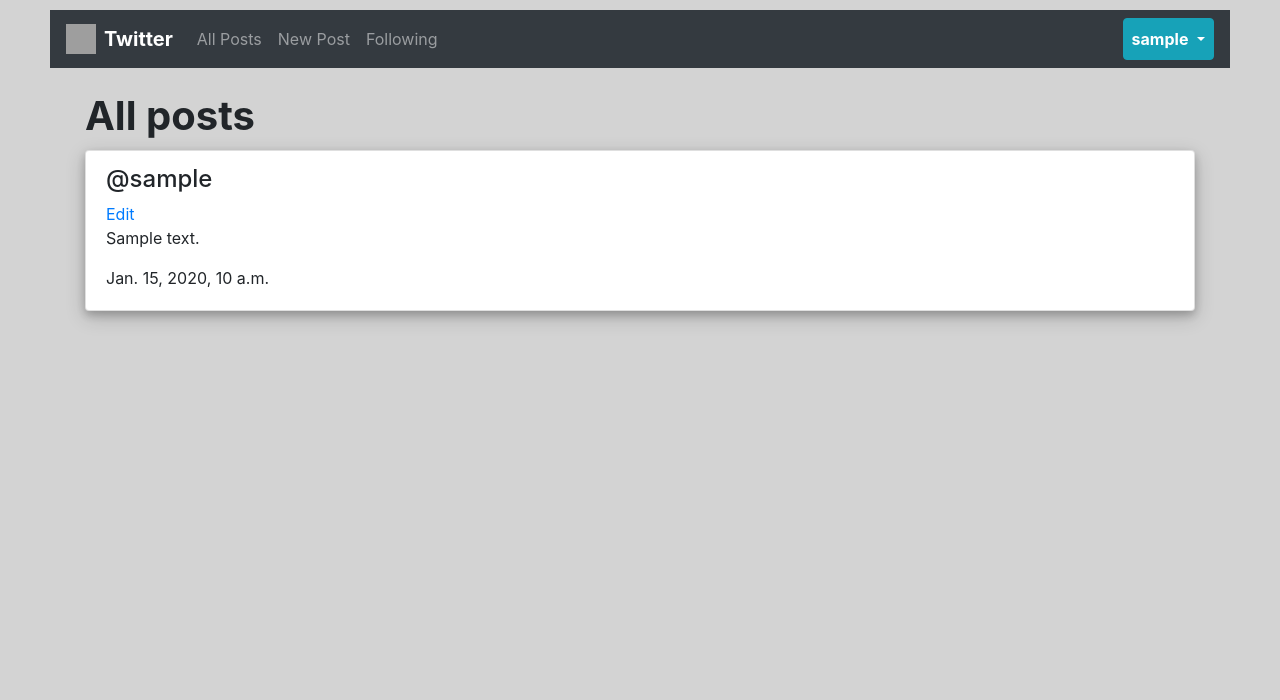
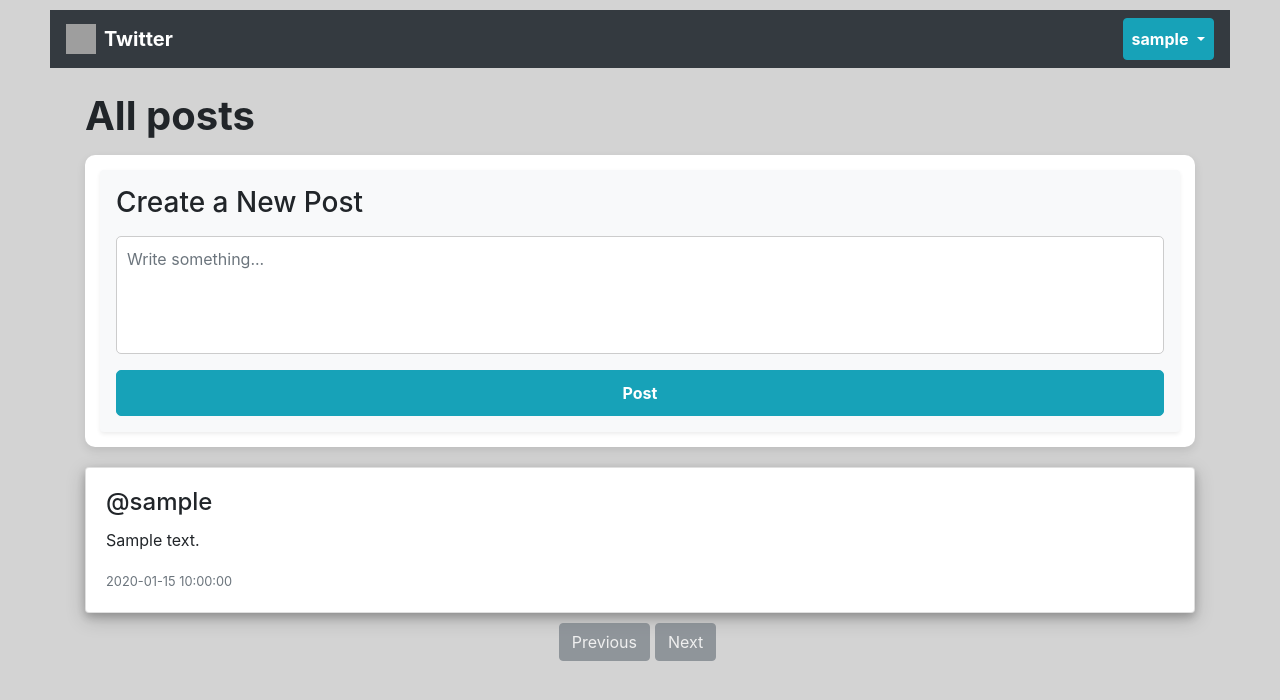
Before and after one commit to erlanakbaraliev/Social-Network, a Django app: page / in a window 1280 px wide. Shown: the top 700 px of the page. Run offline with Django 3.2, Linux system fonts and the light colour scheme; a user stored in the database is signed in; tables that the repository leaves empty hold one stand-in row (values such as "Sample post"); some libraries are stand-ins or nearby versions; grey boxes are pictures that could not be loaded.

Commit message:
Completed: New Post, All posts, Profile page partially, Pagination, SPA, Docker, PostreSQL, API development. Remaining: Profile page followers and following views, Profile image, Profile style, Edit post, like and unlike, follow, search tweets, users, go to users profile when clicked on username

```diff
--- a/network/admin.py
+++ b/network/admin.py
@@ -4,3 +4,4 @@ from network.models import *
 
 admin.site.register(User)
 admin.site.register(Post)
+admin.site.register(Follow)
--- a/network/static/network/script.js
+++ b/network/static/network/script.js
@@ -1,3 +1,189 @@
+// window.onpopstate = function(event) {
+//     if (event.state) {
+//         const state = event.state;
+//         // Determine which view to load based on state.view
+//         if (state.view === "allposts") {
+//             loadView("#allpostsView");
+//             displayPage(state.page || 1);
+//         } else if (state.view === "profile") {
+//             loadView("#profileView");
+//             displayProfile(state.username, state.page || 1);
+//         }
+//     }
+// };
+
+
 document.addEventListener("DOMContentLoaded", ()=>{
+    setupNavigation()
+    loadView("#allpostsView")
+    setupAllPostsPagination()
+})
 
-})
+function setupNavigation() {
+    const navigation = {
+      '#allposts': () => {
+        loadView('#allpostsView')
+
+        // history.pushState({view: "allposts", page: 1}, "", "")
+        displayPage(1)
+    },
+      '#profile': () => {
+        loadView('#profileView')
+
+        const profileButton = document.querySelector('#profile');
+        const username = profileButton ? profileButton.dataset.username : null;
+        if(username) {
+            // history.pushState({ view: "profile", username: username, page: 1 }, "", `profile/${username}?page=1`);
+            setupProfilePagination(username)
+        }
+    },
+      '#following': () => {
+        loadView("#followingView")
+    },
+      '#followers': () => {
+        loadView("#followersView")
+      }
+    };
+
+    Object.entries(navigation).forEach(([selector, handlers]) => {
+      const viewButton = document.querySelector(selector);
+      if (viewButton) {
+        viewButton.addEventListener('click', (event) => {
+          event.preventDefault();
+          handlers()
+        });
+      }
+    });
+}
+
+function loadView(viewId) {
+    ['#allpostsView', '#profileView','#followingView', "#followersView"].forEach(id => {
+        const div = document.querySelector(id)
+        if(div) {
+            div.style.display = id === viewId ? 'block' : 'none';
+        }
+      });
+}
+
+function setupAllPostsPagination() {
+    const prevButton = document.querySelector("#all-prev");
+    const nextButton = document.querySelector("#all-next");
+    let pageNumber = 1;
+
+    // Load initial page
+    displayPage(pageNumber);
+
+    // Handle Previous button click
+    prevButton.addEventListener('click', (event) => {
+        event.preventDefault();
+        if (pageNumber > 1) {
+            pageNumber--;
+            displayPage(pageNumber);
+        }
+    });
+
+    // Handle Next button click
+    nextButton.addEventListener('click', (event) => {
+        event.preventDefault();
+        pageNumber++;
+        displayPage(pageNumber);
+    });
+}
+
+function displayPage(pageID) {
+    fetch(`page/${pageID}`)
+    .then(response => response.json())
+    .then(data => {
+        if (data.error) {
+            console.log(`PageID: ${pageID}`)
+            console.error(data.error);
+            return;
+        }
+        // Render the posts on the page
+        renderPosts(data.posts, "#posts");
+
+        // Get pagination buttons
+        const prevButton = document.querySelector("#all-prev");
+        const nextButton = document.querySelector("#all-next");
+
+        // Enable/disable Previous button
+        prevButton.disabled = !data.has_previous;
+        nextButton.disabled = !data.has_next;
+    })
+    .catch(error => console.error("Error fetching page:", error));
+}
+
+function setupProfilePagination(username) {
+    const prevButton = document.querySelector("#profile-prev");
+    const nextButton = document.querySelector("#profile-next");
+    let profilePageNumber = 1;
+
+    displayProfile(username, profilePageNumber);
+
+    prevButton.addEventListener('click', (event) => {
+        event.preventDefault();
+        if (profilePageNumber > 1) {
+            profilePageNumber--;
+            displayProfile(username, profilePageNumber);
+        }
+    });
+
+    nextButton.addEventListener('click', (event) => {
+        event.preventDefault();
+        profilePageNumber++;
+        displayProfile(username, profilePageNumber);
+    });
+}
+
+function displayProfile(username, page=1) {
+    fetch(`profile/${username}?page=${page}`)
+    .then(response => response.json())
+    .then(data => {
+        // Render profile posts into the #profilePosts container
+        renderPosts(data.posts, "#profilePosts");
+        setupFollow(data.followed, data.followers)
+
+
+        // Optionally, update the pagination buttons’ disabled state
+        const prevButton = document.querySelector("#profile-prev");
+        const nextButton = document.querySelector("#profile-next");
+        prevButton.disabled = !data.has_previous;
+        nextButton.disabled = !data.has_next;
+    })
+    .catch(error => console.error("Error fetching profile:", error));
+}
+
+function renderPosts(posts, divID) {
+    const postsDiv = document.querySelector(`${divID}`);
+    postsDiv.innerHTML = "";  // Clear current posts
+
+    posts.forEach(post => {
+        const postEl = document.createElement("div");
+        postEl.className = "card";
+        postEl.innerHTML = `
+            <div class="card-body">
+                <h4 class="card-title">@${post.user}</h4>
+                <p class="card-text">${post.content.replace(/\n/g, '<br>')}</p>
+                <p class="card-text"><small class="text-muted">${post.timedate}</small></p>
+            </div>
+        `;
+        postsDiv.appendChild(postEl);
+    });
+}
+
+function setupFollow(followed, followers) {
+    renderFollow(followed.length, followers.length)
+
+    // document.querySelector("#following").addEventListener('click', (event)=>{
+
+    // })
+    // document.querySelector("#followers").addEventListener('click', (event)=>{
+    //     console.log("Followers clicked")
+    // })
+
+}
+
+function renderFollow(followedCount, followersCount) {
+    document.querySelector("#following").textContent = `Following: ${followedCount}`
+    document.querySelector("#followers").textContent = `Followers: ${followersCount}`
+}
--- a/network/static/network/styles.css
+++ b/network/static/network/styles.css
@@ -1,11 +1,29 @@
-/* #allpostsview #allpostsviewSub #newpostdiv {
-    border-style: ridge;
+#allpostsView #newpostView {
+    border-radius: 10px;
+    padding: 15px;
+    margin-top: 15px;
+    box-shadow: 0 4px 10px rgba(0, 0, 0, 0.1);
+    background-color: #fff;
+    margin-left: auto;
+    margin-right: auto;
+}
+
+#allpostsView #newpostView textarea {
+    width: 100%;
+    border-radius: 5px;
     padding: 10px;
-    margin-top: 10px;
-} */
-/* #allpostsview #allpostsviewSub #newpostdiv textarea {
-    width: 100%;
-} */
+    border: 1px solid #ccc;
+    resize: none;
+    font-size: 16px;
+}
+
+#allpostsView #newpostView button {
+    border-radius: 5px;
+    font-size: 16px;
+    padding: 10px;
+    font-weight: bold;
+}
+
 
 body {
     margin-left: 50px;
@@ -14,11 +32,20 @@ body {
     background-color: lightgray;
 }
 
-#allpostsview {
+#allpostsView, #pagination {
     margin-top: 10px;
 }
 
-#allpostsview .card {
+#allpostsView #posts .card, #profileView #profilePosts .card{
     box-shadow: 0 4px 8px 0 rgba(0, 0, 0, 0.2), 0 6px 20px 0 rgba(0, 0, 0, 0.19);
-    margin-top: 10px;
+    margin-top: 20px;
 }
+
+#allpostsView #pagination, #profileView #pagination {
+    display: flex;
+    justify-content: center;
+}
+
+#pagination .pagination .page-item {
+    margin-right: 5px;
+}
--- a/network/templates/network/index.html
+++ b/network/templates/network/index.html
@@ -1,32 +1,67 @@
 {% extends "network/layout.html" %}
 
 {% block body %}
-    <div id="allpostsview">
+    <div id="allpostsView">
         <h1><strong>All posts</strong></h1>
-        <!-- <div id="newpostdiv">
-            {% if request.user.is_authenticated %}
-                <form action="{% url 'newpost' %}" method="POST">
+
+        {% if user.is_authenticated %}
+            <div id="newpostView">
+                <!-- <h1>New post</h1> -->
+                <form action="{% url 'newpost' %}" method="POST" class="p-3 rounded shadow-sm bg-light">
                     {% csrf_token %}
-                    <h3>New Post</h3>
-                    <textarea required name="content"></textarea>
-                    <button type="submit" class="btn-primary">POST</button>
+                    <h3 class="mb-3">Create a New Post</h3>
+
+                    <div class="form-group">
+                        <textarea class="form-control" name="content" rows="4" placeholder="Write something..." required></textarea>
+                    </div>
+
+                    <button type="submit" class="btn btn-info btn-block">Post</button>
                 </form>
-            {% endif %}
-        </div> -->
+            </div>
+        {% endif %}
 
-        {% for post in posts %}
-            <div class="card">
-                <div class="card-body">
-                    <h4 class="card-subtitle mb-2 text-body-secondary">@{{ post.user }}</h3>
-                    <a href="#">Edit</a>
-                    <p class="card-text">{{ post.content }}</p>
-                    <p class="card-text">{{ post.timedate }}</p>
-                </div>
+        <div id="posts">
+        </div>
+
+        <div id="pagination">
+            <nav aria-label="Page navigation example">
+                <ul class="pagination">
+                    <li class="page-item"><button class="btn btn-secondary" id="all-prev">Previous</button></li>
+                    <li class="page-item"><button class="btn btn-secondary" id="all-next">Next</button></li>
+                </ul>
+            </nav>
+        </div>
+    </div>
+    {% if user.is_authenticated %}
+
+        <div id="profileView">
+            <h1><strong>Profile</strong></h1>
+
+            <div id="followView">
+                <a class="btn btn-info" href="#" id="following"></a>
+                <a class="btn btn-info" href="#" id="followers"></a>
             </div>
-        {% endfor %}
-    </div>
 
-    <div id="followingview">
-        <!-- <h1>Following users</h1> -->
-    </div>
+            <div id="profilePosts"></div>
+
+            <div id="pagination">
+                <nav aria-label="Page navigation example">
+                    <ul class="pagination">
+                        <li class="page-item"><button class="btn btn-secondary" id="profile-prev">Previous</button></li>
+                        <li class="page-item"><button class="btn btn-secondary" id="profile-next">Next</button></li>
+                    </ul>
+                </nav>
+            </div>
+        </div>
+
+        <div id="followingView">
+            <h1><strong>Following</strong></h1>
+        </div>
+
+        <div id="followersView">
+            <h1><strong>Followers</strong></h1>
+        </div>
+
+    {% endif %}
+
 {% endblock %}
--- a/network/templates/network/layout.html
+++ b/network/templates/network/layout.html
@@ -18,7 +18,7 @@
     </head>
     <body>
         <nav class="navbar navbar-expand-lg navbar-dark bg-dark">
-            <a class="navbar-brand d-flex align-items-center" href="{% url 'index' %}">
+            <a class="navbar-brand d-flex align-items-center" href="{% url 'index' %}" id="allposts">
                 <img src="https://th.bing.com/th/id/R.1fcdfa46f0d86204197199f44c2f2a04?rik=FP5HsWTgkt%2bGuQ&pid=ImgRaw&r=0" width="30" height="30" class="d-inline-block align-top mr-2" alt="Logo">
                 <strong>Twitter</strong>
             </a>
@@ -29,20 +29,6 @@
             </button>
 
             <div class="collapse navbar-collapse" id="navbarNav">
-                <ul class="navbar-nav">
-                    <li class="nav-item">
-                        <a class="nav-link" href="{% url 'index' %}">All Posts</a>
-                    </li>
-                    {% if user.is_authenticated %}
-                        <li class="nav-item">
-                            <a class="nav-link" href="#">New Post</a>
-                        </li>
-                        <li class="nav-item">
-                            <a class="nav-link" href="#">Following</a>
-                        </li>
-                    {% endif %}
-                </ul>
-
                 <!-- Right-aligned items -->
                 <ul class="navbar-nav ml-auto">
                     {% if user.is_authenticated %}
@@ -52,8 +38,8 @@
                                 <strong>{{ user.username }}</strong>
                             </a>
                             <div class="dropdown-menu dropdown-menu-right" aria-labelledby="profileDropdown">
-                                <a class="dropdown-item" href="#">Profile</a>
-                                <a class="dropdown-item" href="{% url 'logout' %}">Log Out</a>
+                                <button class="dropdown-item" href="#" id="profile" data-username="{{ request.user.username }}">Profile</button>
+                                <button class="dropdown-item" href="{% url 'logout' %}">Log Out</button>
                             </div>
                         </li>
                     {% else %}
--- a/network/urls.py
+++ b/network/urls.py
@@ -10,4 +10,6 @@ urlpatterns = [
     path("register", views.register, name="register"),
 
     path("newpost", views.newpost, name="newpost"),
+    path("page/<int:page_id>", views.displayPage, name="displayPage"),
+    path("profile/<str:username>", views.displayProfile, name="displayProfile"),
 ]
--- a/network/views.py
+++ b/network/views.py
@@ -3,14 +3,14 @@ from django.db import IntegrityError
 from django.http import HttpResponse, HttpResponseRedirect, JsonResponse
 from django.shortcuts import render
 from django.urls import reverse
+from django.core.paginator import Paginator
+from django.core.paginator import Paginator, EmptyPage, PageNotAnInteger
 
-from .models import User, Post
+from .models import User, Post, Follow
 
 
 def index(request):
-    return render(request, "network/index.html", {
-        "posts": Post.objects.all()
-    })
+    return render(request, "network/index.html")
 
 
 def login_view(request):
@@ -71,3 +71,82 @@ def newpost(request):
         return HttpResponseRedirect(reverse("index"))
     else:
         return JsonResponse({"error": "newpost url is accessible only using POST method"})
+
+
+def displayPage(request, page_id):
+    allposts = Post.objects.all().order_by('-timedate')  # Order posts if necessary
+    paginator = Paginator(allposts, 4)  # Show 10 posts per page
+
+    try:
+        page = paginator.page(page_id)
+    except:
+        return JsonResponse({"error": "Invalid page number"}, status=400)
+
+    posts_list = [
+        {
+            "id": post.id,
+            "user": post.user.username,
+            "content": post.content,
+            "timedate": post.timedate.strftime("%Y-%m-%d %H:%M:%S"),  # Format date
+        }
+        for post in page.object_list
+    ]
+
+    return JsonResponse({
+        "posts": posts_list,
+        "has_next": page.has_next(),
+        "has_previous": page.has_previous(),
+        "current_page": page.number,
+        "total_pages": paginator.num_pages,
+    })
+
+def displayProfile(request, username):
+    user = User.objects.get(username=username)
+    allposts = Post.objects.filter(user=user).order_by('-timedate')
+
+    # Retrieve the page number from query parameters, defaulting to 1 if not provided.
+    page = request.GET.get('page', 1)
+    POSTS_PER_PAGE = 4  # or any number that suits your needs
+
+    paginator = Paginator(allposts, POSTS_PER_PAGE)
+    try:
+        page_obj = paginator.page(page)
+    except PageNotAnInteger:
+        page_obj = paginator.page(1)
+    except EmptyPage:
+        page_obj = paginator.page(paginator.num_pages)
+
+    posts_list = [
+        {
+            "id": post.id,
+            "user": post.user.username,
+            "content": post.content,
+            "timedate": post.timedate.strftime("%Y-%m-%d %H:%M:%S"),  # Format date
+        }
+        for post in page_obj
+    ]
+
+    user = User.objects.get(username=username)
+    followers = Follow.objects.filter(followed=user) # Follow.objects.filter(followed=zsolt) => list of users where followed is zsolt = list of zsolts followers
+    followers_list = [
+        {
+            "followers": follow.follower.username
+        }
+        for follow in followers
+    ]
+
+    followed = Follow.objects.filter(follower=user) # Follow.objects.filter(follower=zsolt) => list of users where follower is zsolt = how many zsolt has followed
+    followed_list = [
+        {
+            "followed": follow.followed.username
+        }
+        for follow in followed
+    ]
+
+    return JsonResponse({
+        "posts": posts_list,
+        "has_previous": page_obj.has_previous(),
+        "has_next": page_obj.has_next(),
+        "followed": followed_list,
+        "followers": followers_list
+    })
```
Also changed, not shown: network/models.py (+10 -0 lines), network/migrations/0004_follow.py (added), network/migrations/0005_rename_following_follow_followed.py (added), network/migrations/0006_alter_follow_followed.py (added).
